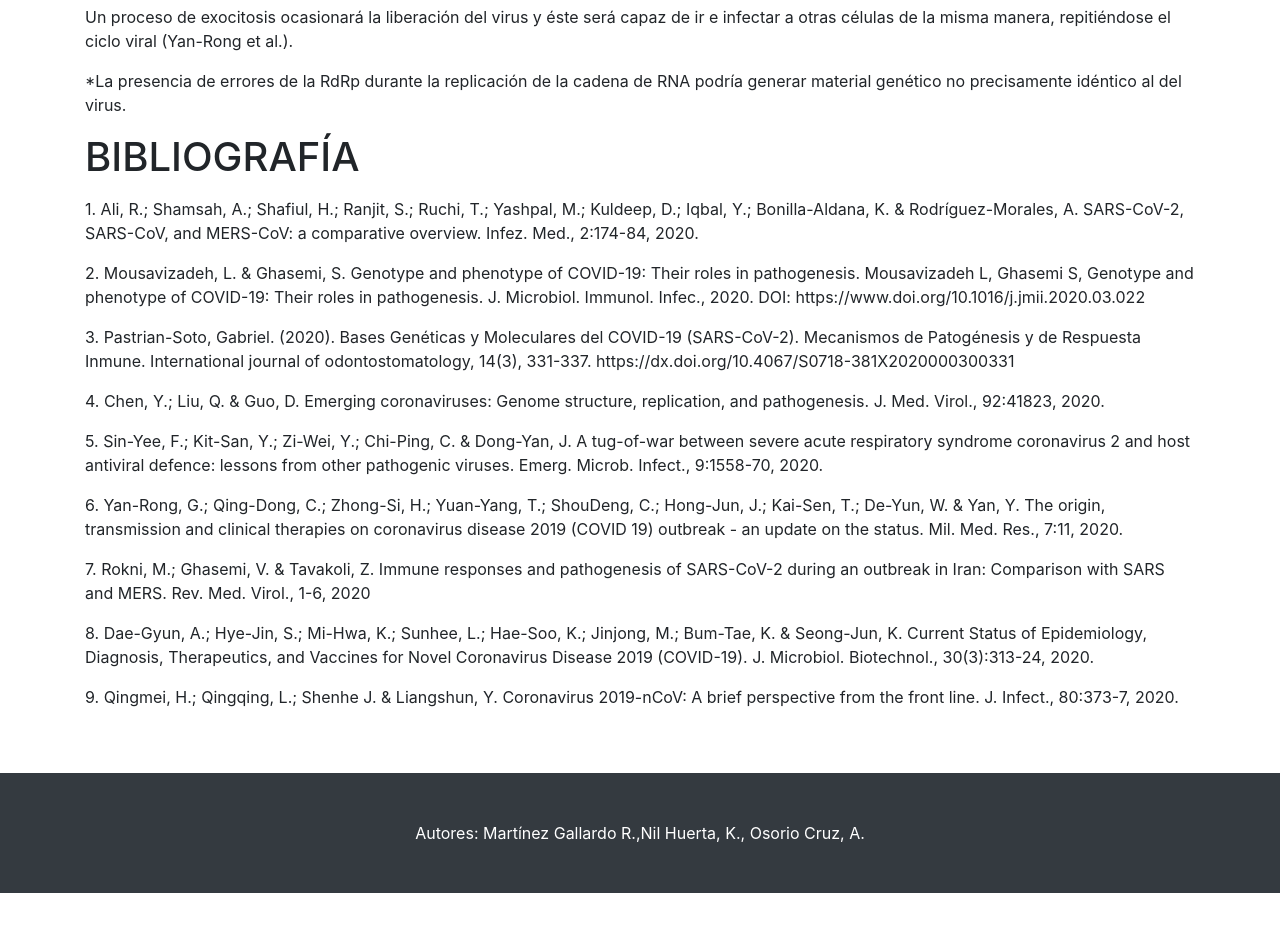
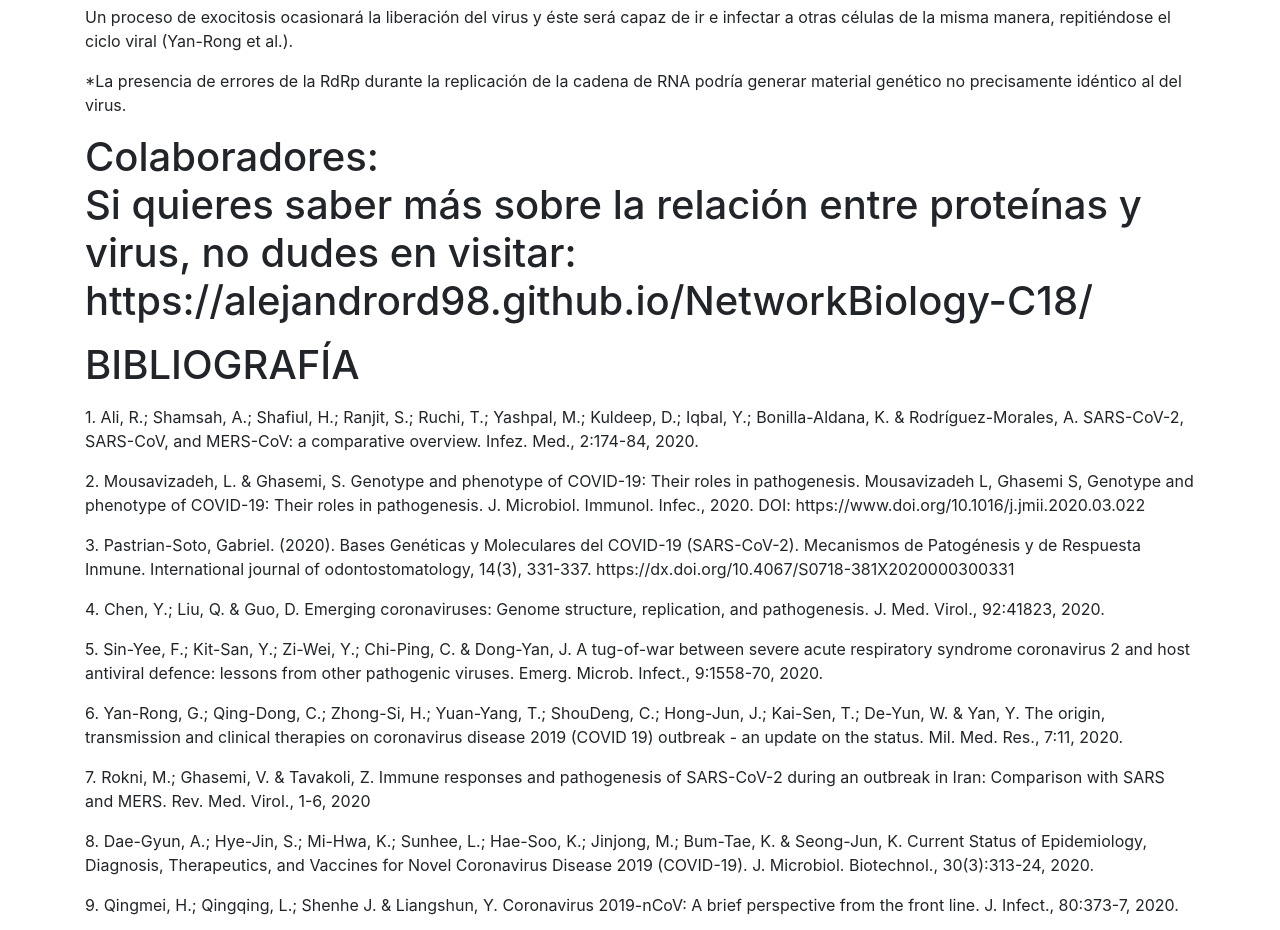
Before and after one commit to krysnh/Proyecto-final, a website: page index.html in a window 1280 px wide. Shown: the part 3041-3971 px from the top of the page. Before the commit the page ends 3934 px from the top, so only its background shows below. Drawn offline with Linux system fonts and the light colour scheme.

Commit message:
Update index.html

```diff
--- a/index.html
+++ b/index.html
@@ -119,6 +119,9 @@
             <p>Un proceso de exocitosis ocasionará la liberación del virus y éste será capaz de ir e infectar a otras células de la misma manera, repitiéndose el ciclo viral (Yan-Rong et al.).</code>
 
              <p>*La presencia de errores de la RdRp durante la replicación de la cadena de RNA podría generar material genético no precisamente idéntico al del virus. </code>
+          <h1>Colaboradores:
+         <body style=”text-align: justify;”>
+            <p>Si quieres saber más sobre la relación entre proteínas y virus, no dudes en visitar: https://alejandrord98.github.io/NetworkBiology-C18/</code>
          <h1>BIBLIOGRAFÍA</h1>
          <body style=”text-align: justify;”>
             <p> </code>
```
